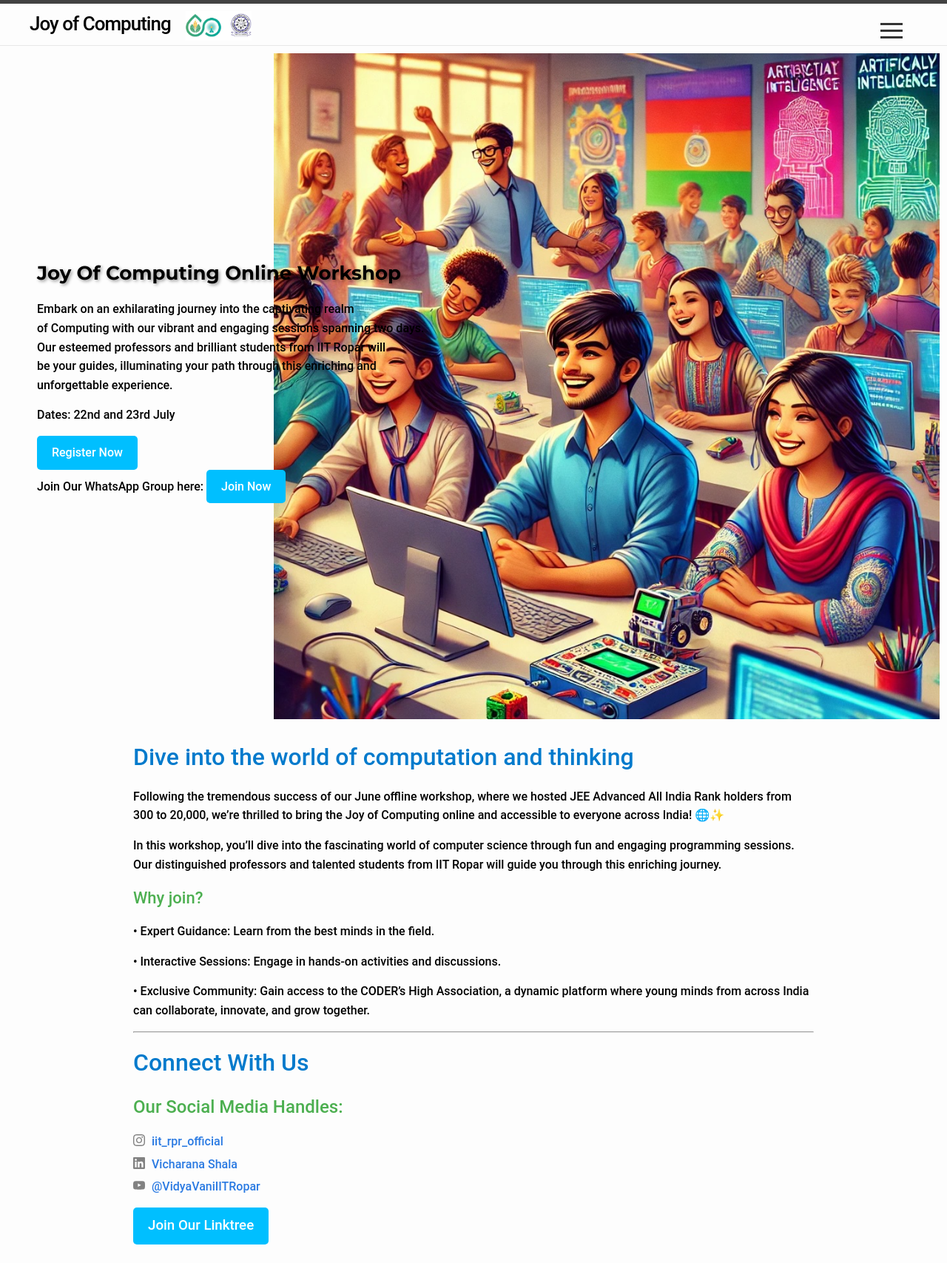
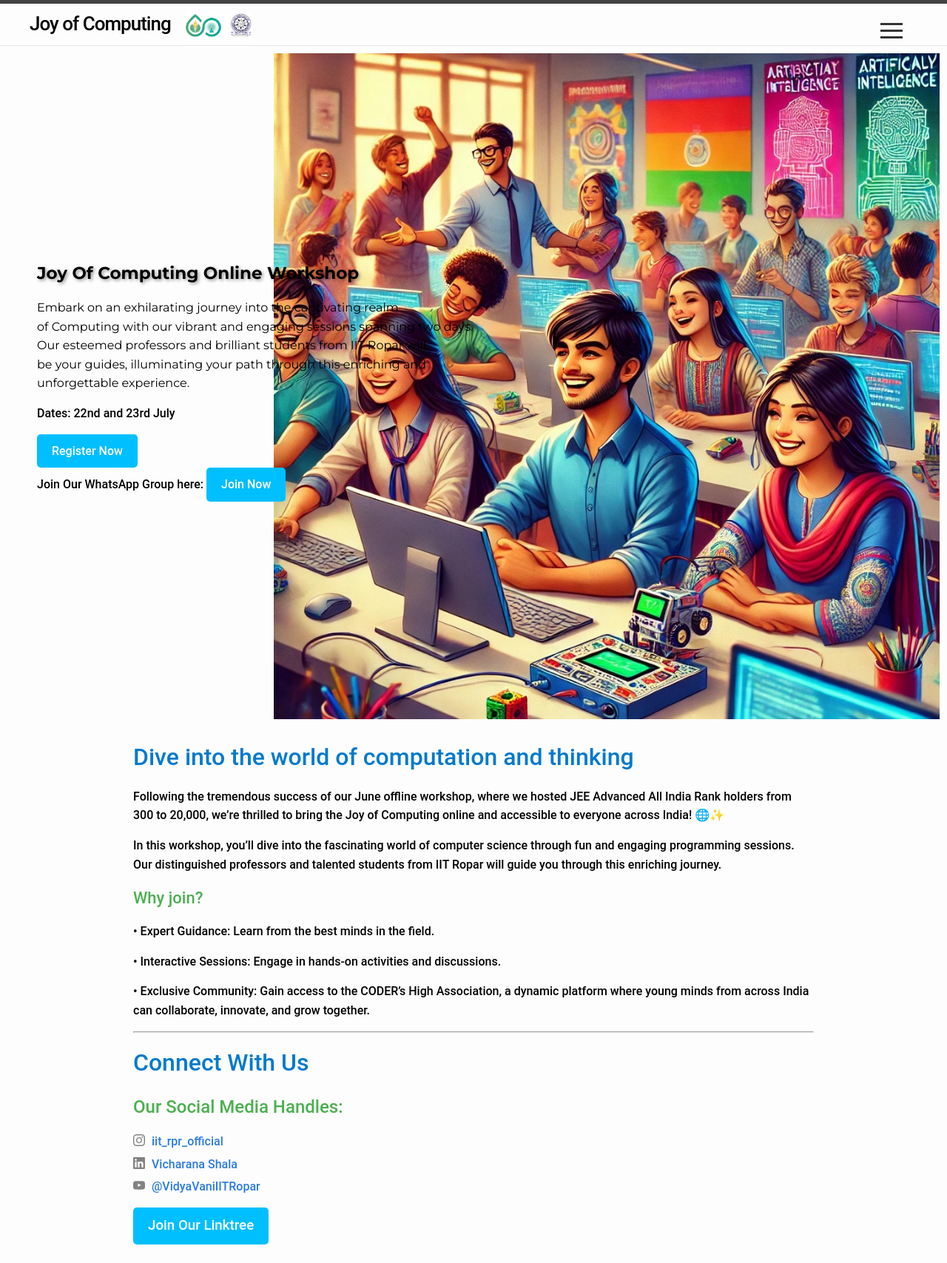
Before and after one commit to sudarshansudarshan/joc, a Jekyll site: the page built from index.markdown, in a window 1280 px wide. Shown: the whole page at 74% size. Built offline with Jekyll 4.4.1, drawn with Linux system fonts in a browser that asks for light colours.

Commit message:
Update home.html

```diff
--- a/_layouts/home.html
+++ b/_layouts/home.html
@@ -158,9 +158,9 @@ layout: default
   <div class="hero-section" style="width: 100%; background-image: url('images/joc image.jpg'); background-size: contain; background-repeat: no-repeat; background-position: right top;">
     <div class="content" style="padding-left: 40px;">
 <!--       <h2 style="color: black;"><b> Joy Of Computing Online Workshop</b></h2> -->
-      <h2 style="color: black; font-family: 'Montserrat', sans-serif; font-size: 26px; text-shadow: 2px 2px 4px rgba(0, 0, 0, 0.4);"><b>Joy Of Computing Online Workshop</b></h2>
+      <h2 style="color: black; font-family: 'Montserrat', sans-serif; font-size: 23px; text-shadow: 2px 2px 4px rgba(0, 0, 0, 0.4);"><b>Joy Of Computing Online Workshop</b></h2>
 
-      <p style="color: black;">
+      <p style="color: black; font-family: 'Montserrat', sans-serif;">
         Embark on an exhilarating journey into the captivating realm <br>of Computing with our vibrant and engaging sessions spanning two days. <br>Our esteemed professors and brilliant students from IIT Ropar will <br>be your guides, illuminating your path through this enriching and <br>unforgettable experience.
       </p>
 
```
